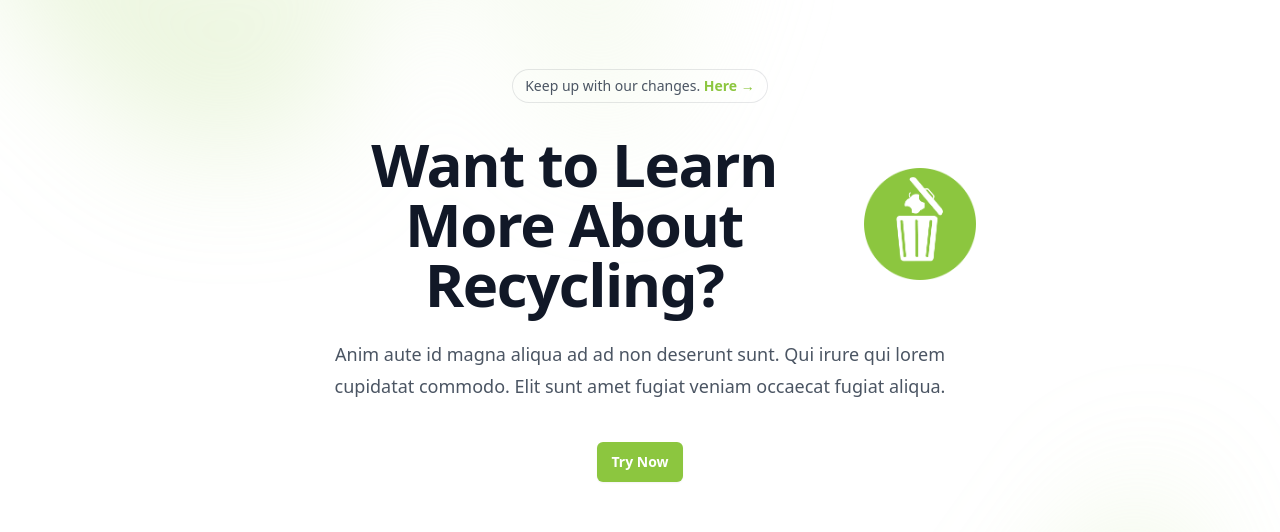
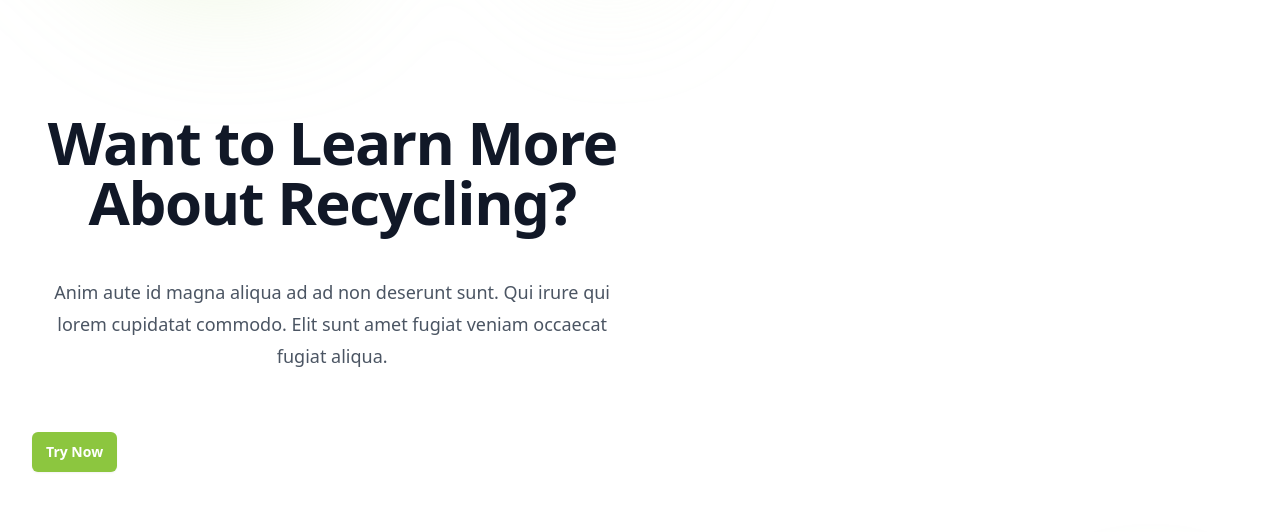
Before and after one commit to shamsharoon/websiteMockUp, a React (Vite) app: page / in a window 1280 px wide. Shown: the part 210-742 px from the top of the page. Built offline with nearby package versions, Linux system fonts and the light colour scheme.

Commit message:
added 3d phone

```diff
--- a/package.json
+++ b/package.json
@@ -20,6 +20,8 @@
     "@heroicons/react": "^2.1.4",
     "@radix-ui/react-hover-card": "^1.1.1",
     "@radix-ui/react-slot": "^1.1.0",
+    "@splinetool/react-spline": "^4.0.0",
+    "@splinetool/runtime": "^1.8.0",
     "class-variance-authority": "^0.7.0",
     "clsx": "^2.1.1",
     "lucide-react": "^0.397.0",
--- a/src/components/Hero.jsx
+++ b/src/components/Hero.jsx
@@ -1,19 +1,18 @@
-import { Dialog, DialogPanel } from '@headlessui/react'
-import { Bars3Icon, XMarkIcon } from '@heroicons/react/24/outline'
-import Logo from "../assets/trashfavi.png"
+import { Dialog, DialogPanel } from '@headlessui/react';
+import { Bars3Icon, XMarkIcon } from '@heroicons/react/24/outline';
+import Logo from "../assets/trashfavi.png";
+import Spline from '@splinetool/react-spline';
 
 const navigation = [
   { name: 'Product', href: '#' },
   { name: 'Features', href: '#' },
   { name: 'Marketplace', href: '#' },
   { name: 'Company', href: '#' },
-]
+];
 
-export default function Hero({id}) {
-
+export default function Hero({ id }) {
   return (
-    <div>
-      <div className="relative isolate px-6 pt-14 lg:px-8" id={id}>
+    <div className="relative isolate md:-translate-y-40 px-6 pt-14 lg:px-8" id={id}>
       <div
         className="absolute inset-x-0 -top-40 -z-10 transform-gpu overflow-hidden blur-3xl sm:-top-80"
         aria-hidden="true"
@@ -26,23 +25,15 @@ export default function Hero({id}) {
           }}
         />
       </div>
-        <div className="mx-auto max-w-2xl py-32 sm:py-48 lg:py-56">
+      <div className="mx-auto max-w-7xl py-32 sm:py-48 lg:py-56">
         <div className="hidden sm:mb-8 sm:flex sm:justify-center">
-            <div className="relative rounded-full px-3 py-1 text-sm leading-6 text-gray-600 ring-1 ring-gray-900/10 hover:ring-gray-900/20">
-              Keep up with our changes.{' '}
-              <a href="#" className="font-semibold text-primary-brand">
-                <span className="absolute inset-0" aria-hidden="true" />
-                Here <span aria-hidden="true">&rarr;</span>
-              </a>
+
         </div>
-          </div>
-          <div className="text-center">
-            <div className="flex gap-5 flex-col justify-center items-center md:flex-row">
-            <h1 className="text-4xl font-bold tracking-tight text-gray-900 sm:text-6xl flex-wrap">
+        <div className="flex flex-col md:flex-row items-center justify-center gap-5 text-center">
+          <div className="flex flex-col gap-5 justify-center items-center md:items-start">
+            <h1 className="text-4xl font-bold tracking-tight text-gray-900 sm:text-6xl">
               Want to Learn More About Recycling?
             </h1>
-            <img src={Logo} alt="logo" className="w-28 h-auto"/>
-            </div>
             <p className="mt-6 text-lg leading-8 text-gray-600">
               Anim aute id magna aliqua ad ad non deserunt sunt. Qui irure qui lorem cupidatat commodo. Elit sunt amet
               fugiat veniam occaecat fugiat aliqua.
@@ -53,8 +44,11 @@ export default function Hero({id}) {
                 className="rounded-md bg-primary-brand px-3.5 py-2.5 text-sm font-semibold text-white shadow-sm hover:bg-white hover:text-primary-brand focus-visible:outline focus-visible:outline-2 focus-visible:outline-offset-2 focus-visible:outline-indigo-600"
               >
                 Try Now
-
               </a>
+            </div>
+          </div>
+          <div className="w-full h-[600px] md:w-full md:h-[700px] mt-32 md:mt-0">
+            <Spline scene="https://prod.spline.design/eWuTfAK0BonC9F1B/scene.splinecode" />
           </div>
         </div>
       </div>
@@ -71,6 +65,5 @@ export default function Hero({id}) {
         />
       </div>
     </div>
-    </div>
-  )
+  );
 }
--- a/src/components/LogoCloud.jsx
+++ b/src/components/LogoCloud.jsx
@@ -4,7 +4,7 @@ import { faLinkedin, faInstagram, faAirbnb, faAmazon, faBehanceSquare } from '@f
 
 export default function LogoCloud() {
     return (
-      <div className="bg-white py-24 sm:py-32">
+      <div className=" py-24 sm:py-32 relative -translate-y-10 sm:-translate-y-52">
         <div className="mx-auto max-w-7xl px-6 lg:px-8">
           <h2 className="text-center text-lg font-semibold leading-8 text-gray-900">
             Trusted by the world’s most innovative teams
```
Also changed, not shown: 1 other file (tests, documents, lock files or other folders). Lines whose indentation alone changed are shown as unchanged.
